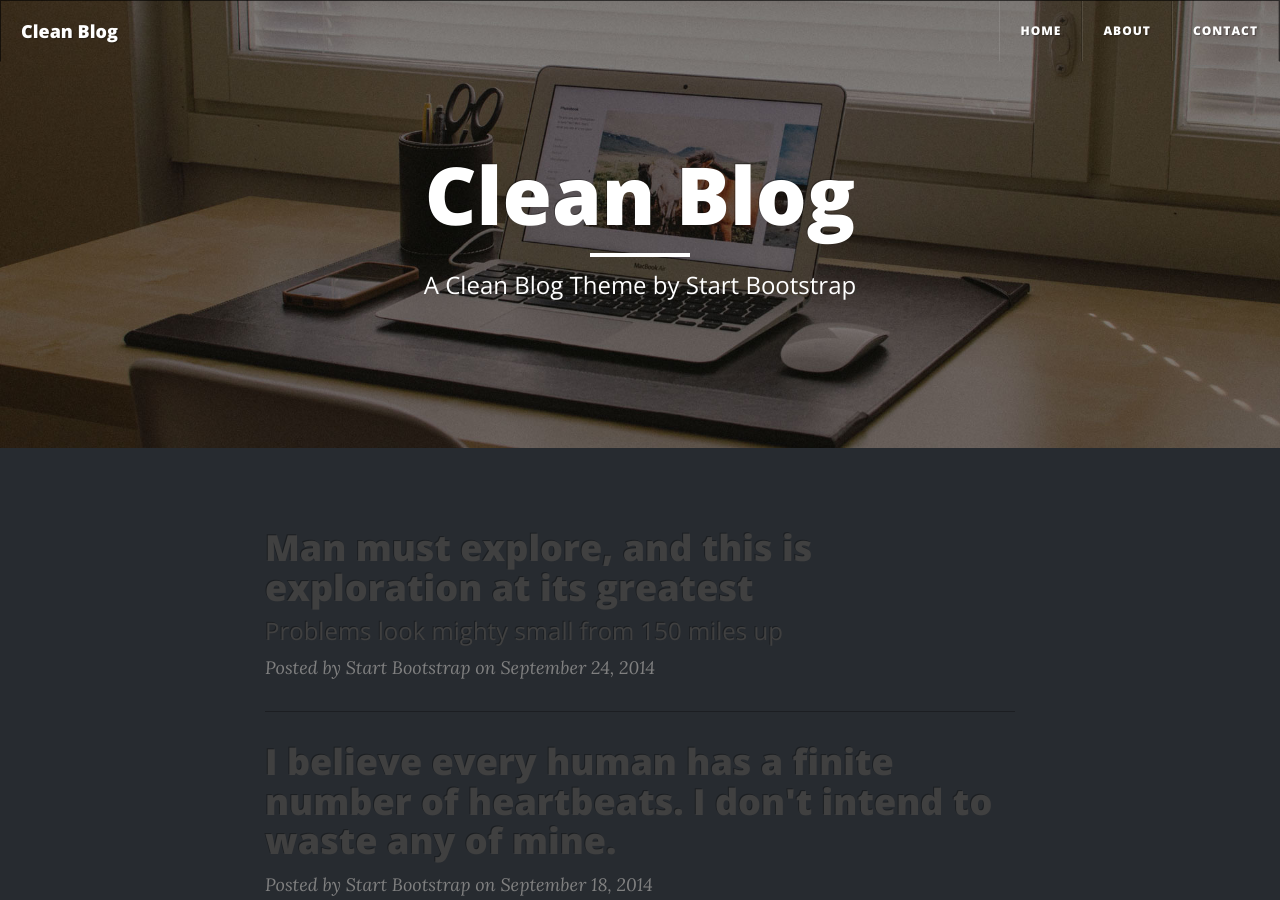
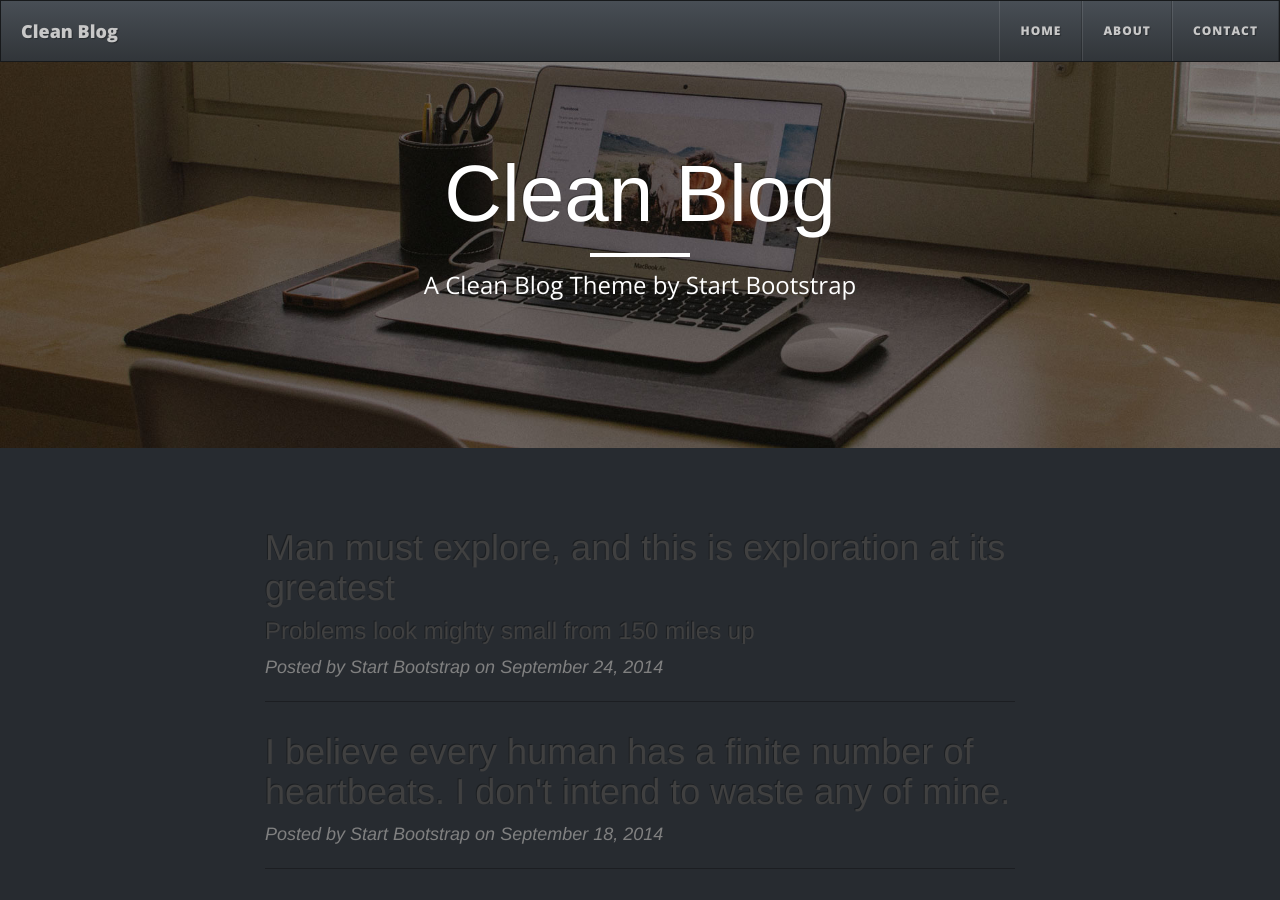
Before and after one commit to helmingstay/site, a Jekyll site: the page built from index.html, in a window 1280 px wide and 900 px high. Built offline with Jekyll 4.4.1, drawn with Linux system fonts in a browser that asks for light colours; nearby versions of some CDN libraries; the list of posts is cut into pages by our own code.

Commit message:
change order, bootswatch last

```diff
--- a/_includes/head.html
+++ b/_includes/head.html
@@ -9,11 +9,11 @@
 
     <link rel="canonical" href="{{ page.url | replace:'index.html','' | prepend: site.baseurl | prepend: site.url }}">
 
+    <!-- Custom CSS -->
+    <link rel="stylesheet" href="{{ "/css/clean-blog.css" | prepend: site.baseurl }}">
+
     <!-- Bootstrap Core CSS -->
     <link rel="stylesheet" href="{{ "/css/slate.bootstrap.min.css" | prepend: site.baseurl }}">
-
-    <!-- Custom CSS -->
-    <link rel="stylesheet" href="{{ "/css/clean-blog.css" | prepend: site.baseurl }}">
 
     <!-- Pygments Github CSS
         <link rel="stylesheet" href="{{ "/css/syntax.css" | prepend: site.baseurl }}">
```
